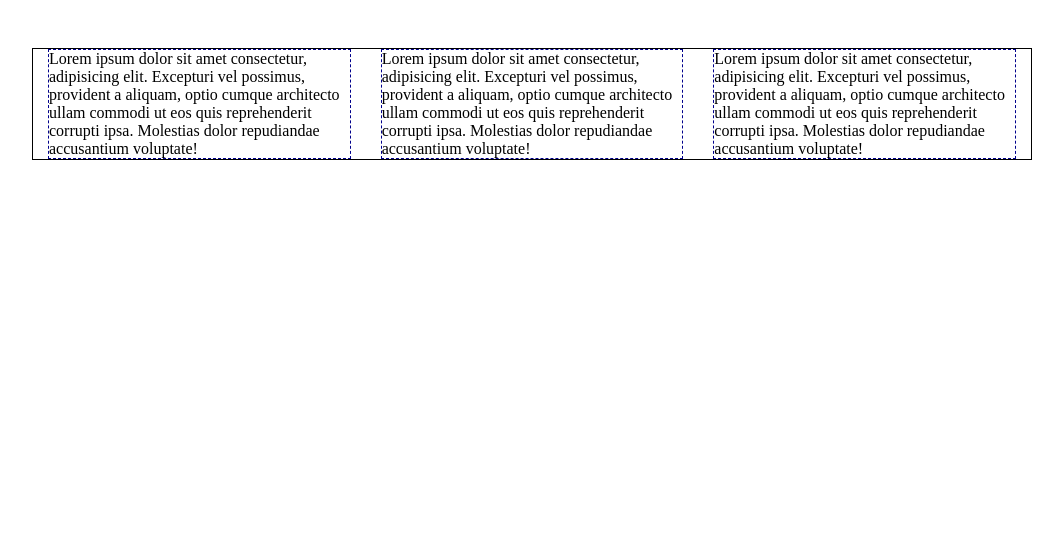
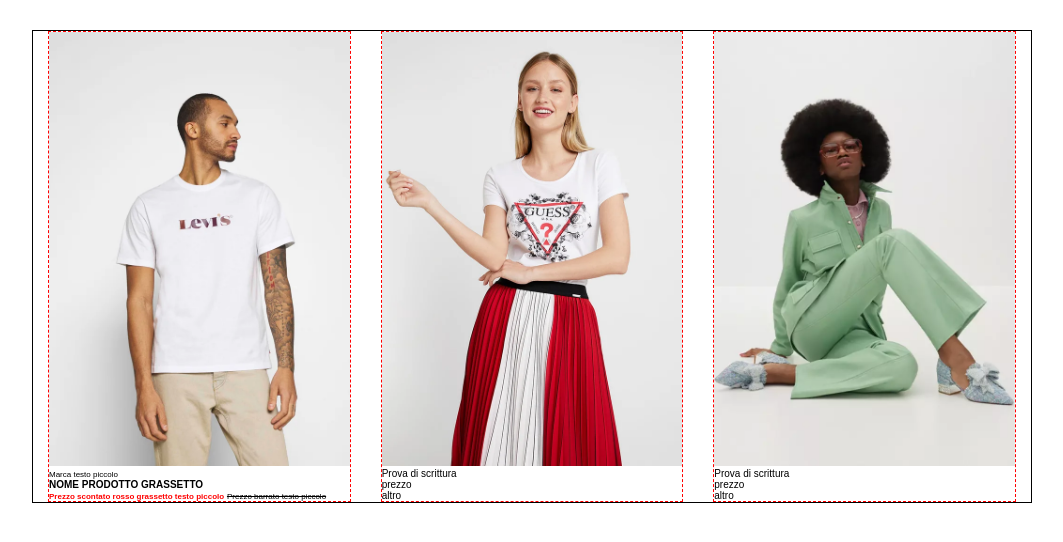
Before and after one commit to matte887/html-css-boolando, a plain HTML site: page index.html in a window 1280 px wide. Shown: the whole page, without its empty margins (108-1171 px from the left). Drawn offline with Linux system fonts and the light colour scheme.

Commit message:
product description added

```diff
--- a/css/style.css
+++ b/css/style.css
@@ -1,9 +1,36 @@
 /* RESET */
+
 *{
     margin: 0;
     padding: 0;
     box-sizing: border-box;
 }
+
+html {
+    font-family: Arial, Helvetica, sans-serif;
+    font-size: 10px;
+}
+
+/* MAIN */
+/* common */
+.font-small {
+    font-size: 0.8em;
+}
+
+.bold {
+    font-weight: bold;
+}
+
+.font-red {
+    color: red;
+}
+
+.line-through {
+    text-decoration: line-through;
+}
+
+
+/* contenitori */
 
 .container {
     width: 80%;
@@ -14,7 +41,11 @@
 
 .product {
     display: inline-block;
-    border: 1px dashed darkblue;
+    border: 1px dashed red;
     width: calc(100%/3 - 30px);
     margin: 0 15px;
 }
+
+.product img {
+    width: 100%;
+}
--- a/index.html
+++ b/index.html
@@ -11,17 +11,18 @@
     <main>
         <div class="container">
             <div class="row">
-                <div class="product">Lorem ipsum dolor sit amet consectetur, adipisicing elit. Excepturi vel possimus, provident a aliquam, optio cumque architecto ullam commodi ut eos quis reprehenderit corrupti ipsa. Molestias dolor repudiandae accusantium voluptate!
-                </div><div class="product">Lorem ipsum dolor sit amet consectetur, adipisicing elit. Excepturi vel possimus, provident a aliquam, optio cumque architecto ullam commodi ut eos quis reprehenderit corrupti ipsa. Molestias dolor repudiandae accusantium voluptate!
-                </div><div class="product">Lorem ipsum dolor sit amet consectetur, adipisicing elit. Excepturi vel possimus, provident a aliquam, optio cumque architecto ullam commodi ut eos quis reprehenderit corrupti ipsa. Molestias dolor repudiandae accusantium voluptate!
+                <div class="product">
+                    <img src="img/1.webp" alt="t-shirt levi's">
+                    <div>
+                        <span class="font-small">Marca testo piccolo</span><br>
+                        <span class="bold">NOME PRODOTTO GRASSETTO</span><br>
+                        <span class="font-red bold font-small">Prezzo scontato rosso grassetto testo piccolo</span>
+                        <span class="font-small line-through">Prezzo barrato testo piccolo</span><br>
+                    </div>
+                </div><div class="product"><img src="img/2.webp" alt="t-shirt guess"><div>Prova di scrittura <br>prezzo <br>altro</div>
+                </div><div class="product"><img src="img/3 1.webp" alt="completo"><div>Prova di scrittura <br>prezzo <br>altro</div>
                 </div>
             </div>
-            <!-- <div class="row">
-                <div class="product">Lorem ipsum dolor sit amet consectetur, adipisicing elit. Excepturi vel possimus, provident a aliquam, optio cumque architecto ullam commodi ut eos quis reprehenderit corrupti ipsa. Molestias dolor repudiandae accusantium voluptate!
-                </div><div class="product">Lorem ipsum dolor sit amet consectetur, adipisicing elit. Excepturi vel possimus, provident a aliquam, optio cumque architecto ullam commodi ut eos quis reprehenderit corrupti ipsa. Molestias dolor repudiandae accusantium voluptate!
-                </div><div class="product">Lorem ipsum dolor sit amet consectetur, adipisicing elit. Excepturi vel possimus, provident a aliquam, optio cumque architecto ullam commodi ut eos quis reprehenderit corrupti ipsa. Molestias dolor repudiandae accusantium voluptate!
-                </div>
-            </div> -->
         </div>
     </main>
 </body>
```
